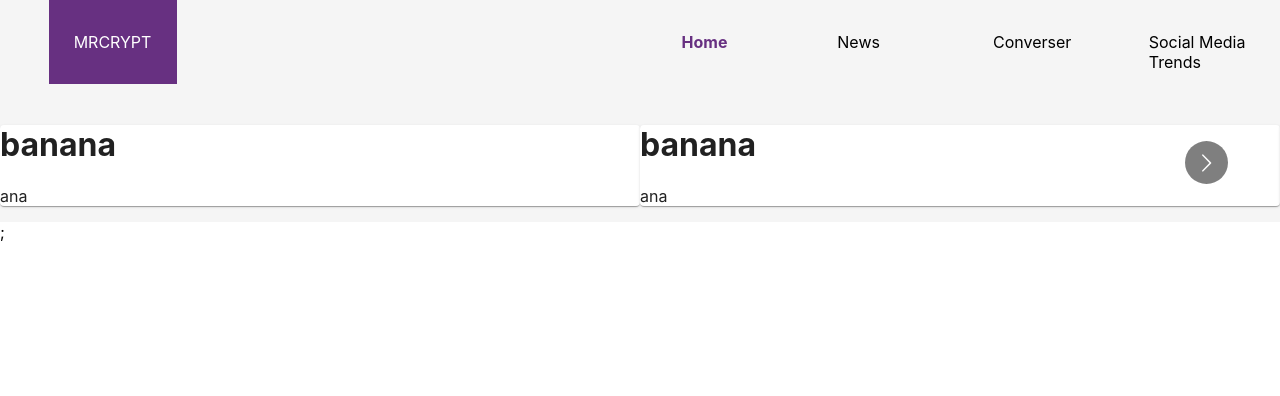
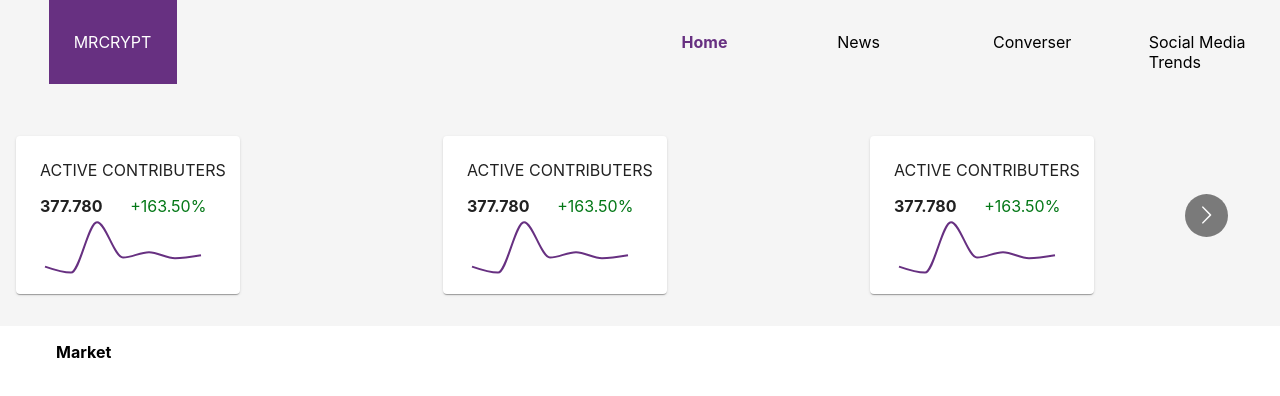
Before and after one commit to anamargaridarl/mrcrypt-lapd, a React (Create React App) app in the folder fe/: page /home in a window 1280 px wide. Shown: the top 396 px of the page. Built offline with nearby package versions, Linux system fonts and the light colour scheme.

Commit message:
feat: finished carousel

```diff
--- a/fe/package.json
+++ b/fe/package.json
@@ -14,6 +14,7 @@
     "react-multi-carousel": "^2.6.2",
     "react-router-dom": "^5.2.0",
     "react-scripts": "4.0.3",
+    "recharts": "^2.0.9",
     "web-vitals": "^1.1.1"
   },
   "scripts": {
--- a/fe/src/components/HomeCarousel.js
+++ b/fe/src/components/HomeCarousel.js
@@ -1,22 +1,33 @@
+import Carousel from "react-multi-carousel";
+
+//@core-material-ui
 import { Paper } from "@material-ui/core";
-import Carousel from "react-multi-carousel";
+import Grid from "@material-ui/core/Grid";
+
+//@components
+import TinyChart from "./TinyChart";
 import "react-multi-carousel/lib/styles.css";
 
 //@core-material-ui
 import { makeStyles } from "@material-ui/core/styles";
-import { grey } from "../styles/colors";
+import { grey, green } from "../styles/colors";
+
 const responsive = {
   superLargeDesktop: {
     // the naming can be any, depends on you.
     breakpoint: { max: 4000, min: 3000 },
-    items: 5,
+    items: 7,
   },
   desktop: {
     breakpoint: { max: 3000, min: 1024 },
+    items: 5,
+  },
+  tablet: {
+    breakpoint: { max: 1024, min: 768 },
     items: 3,
   },
-  tablet: {
-    breakpoint: { max: 1024, min: 464 },
+  bigMobile: {
+    breakpoint: { max: 768, min: 464 },
     items: 2,
   },
   mobile: {
@@ -28,6 +39,21 @@ const responsive = {
 const useStyles = makeStyles({
   background: {
     backgroundColor: grey,
+  },
+  paper: {
+    width: "13em",
+    margin: "2em 1em",
+    padding: "0.5em",
+    justifyContent: "center",
+  },
+  body: {
+    margin: "0 1em",
+  },
+  innerElement: {
+    width: "80%",
+  },
+  growthElement: {
+    color: green,
   },
 });
 
@@ -42,17 +68,39 @@ function Carousel2() {
         <Item />
         <Item />
         <Item />
+        <Item />
+        <Item />
+        <Item />
+        <Item />
+        <Item />
       </Carousel>
-      ;
     </div>
   );
 }
 
 function Item() {
+  const { paper, innerElement, growthElement, body } = useStyles();
+
   return (
-    <Paper>
-      <h1>banana</h1>
-      <p>ana</p>
+    <Paper className={paper}>
+      <Grid
+        className={body}
+        container
+        justify="flex-start"
+        alignItems="flex-start"
+      >
+        <p>ACTIVE CONTRIBUTERS</p>
+        <Grid container className={innerElement} justify="space-between">
+          <Grid item>
+            {" "}
+            <b>377.780 </b>
+          </Grid>
+          <Grid item className={growthElement}>
+            +163.50%
+          </Grid>
+        </Grid>
+        <TinyChart></TinyChart>
+      </Grid>
     </Paper>
   );
 }
--- /dev/null
+++ b/fe/src/components/TinyChart.js
@@ -0,0 +1,78 @@
+import React from "react";
+import { LineChart, Line, ResponsiveContainer } from "recharts";
+
+//@core-material-ui
+import { makeStyles } from "@material-ui/core/styles";
+import { purple } from "../styles/colors";
+
+const useStyles = makeStyles({
+  chart: {
+    "& path.recharts-curve": {
+      stroke: purple,
+    },
+  },
+});
+
+const data = [
+  {
+    name: "Page A",
+    uv: 4000,
+    pv: 2400,
+    amt: 2400,
+  },
+  {
+    name: "Page B",
+    uv: 3000,
+    pv: 1398,
+    amt: 2210,
+  },
+  {
+    name: "Page C",
+    uv: 2000,
+    pv: 9800,
+    amt: 2290,
+  },
+  {
+    name: "Page D",
+    uv: 2780,
+    pv: 3908,
+    amt: 2000,
+  },
+  {
+    name: "Page E",
+    uv: 1890,
+    pv: 4800,
+    amt: 2181,
+  },
+  {
+    name: "Page F",
+    uv: 2390,
+    pv: 3800,
+    amt: 2500,
+  },
+  {
+    name: "Page G",
+    uv: 3490,
+    pv: 4300,
+    amt: 2100,
+  },
+];
+
+export default function TinyChart() {
+  const { chart } = useStyles();
+
+  return (
+    <ResponsiveContainer width="80%" height={70}>
+      <LineChart width={300} height={100} data={data}>
+        <Line
+          className={chart}
+          type="monotone"
+          dot={false}
+          dataKey="pv"
+          stroke="#8884d8"
+          strokeWidth={2}
+        />
+      </LineChart>
+    </ResponsiveContainer>
+  );
+}
--- a/fe/src/pages/HomePage.js
+++ b/fe/src/pages/HomePage.js
@@ -1,12 +1,29 @@
 import React from "react";
+
+//@components
 import HomeCarousel from "../components/HomeCarousel";
 import TopBar from "../components/TopBar";
 
+//@stylying
+import { makeStyles } from "@material-ui/core/styles";
+
+const useStyles = makeStyles({
+  title: {
+    margin: "1em 3.5em",
+  },
+});
+
 export default function HomePage() {
+  const { title } = useStyles();
+
   return (
     <div>
       <TopBar></TopBar>
       <HomeCarousel></HomeCarousel>
+      <p className={title}>
+        {" "}
+        <b>Market</b>{" "}
+      </p>
     </div>
   );
 }
--- a/fe/src/styles/colors.js
+++ b/fe/src/styles/colors.js
@@ -2,6 +2,7 @@ const purple = "#673081";
 const white = "#ffffff";
 const black = "#000000";
 const grey = "#F5F5F5";
+const green = "#047817"
 
 
-export { purple, white, black, grey};
+export { purple, white, black, grey, green};
```
Also changed, not shown: 1 other file (tests, documents, lock files or other folders).
